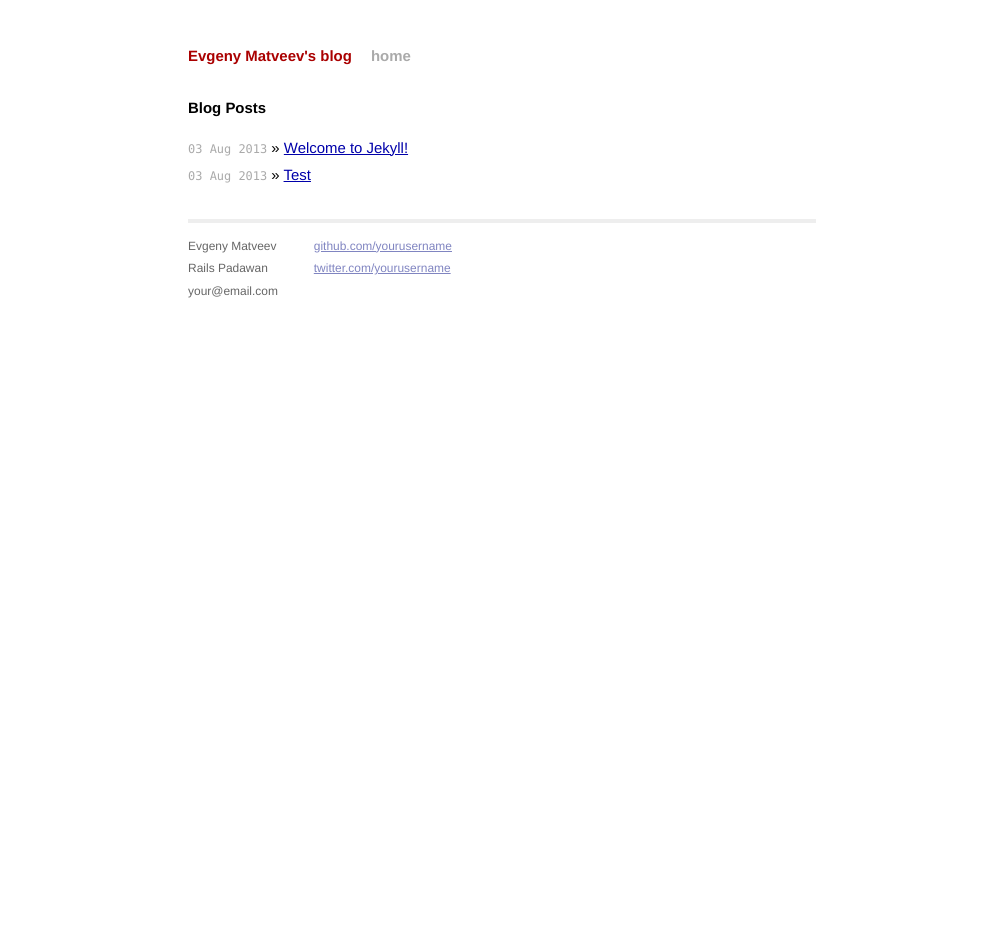
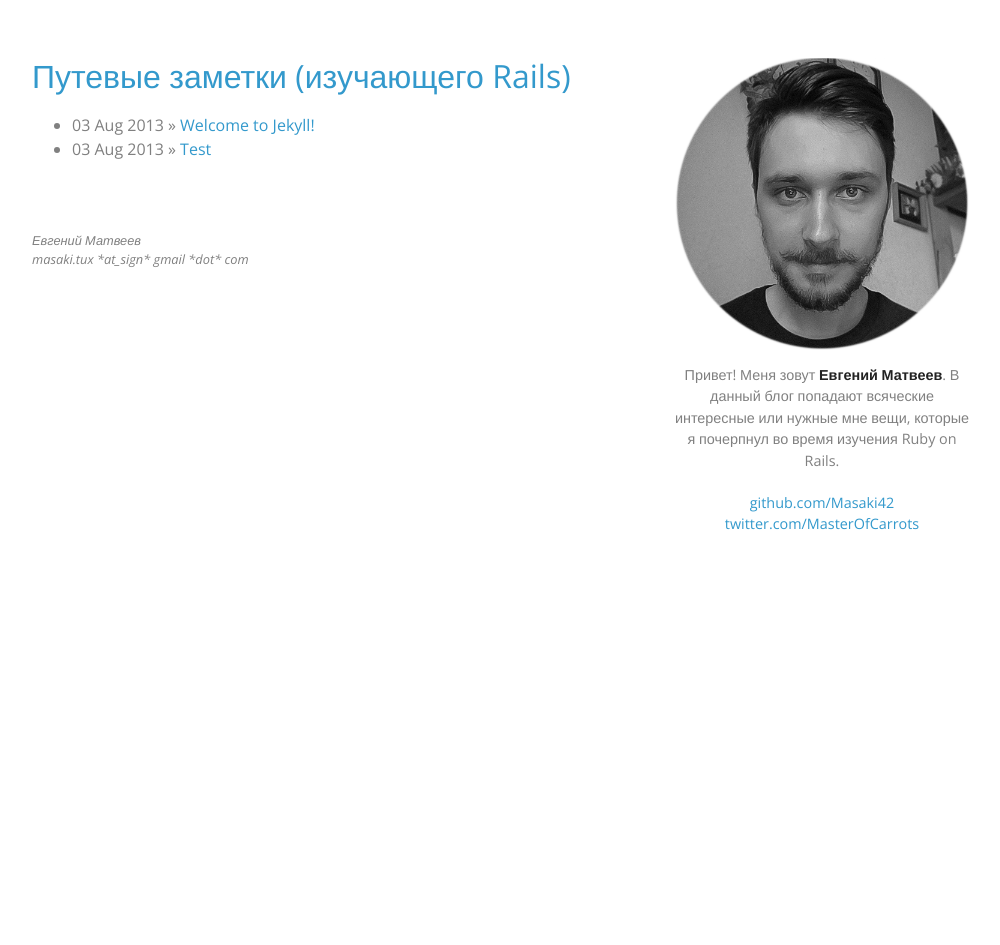
Before and after one commit to Masaki42/Masaki42.github.io, a Jekyll site: the page built from index.html, in a window 1280 px wide. Shown: the whole page, without its empty margins (138-1138 px from the left). Built offline with Jekyll 4.4.1, drawn with Linux system fonts in a browser that asks for light colours; Markdown is read by kramdown in place of the engine named in the settings; after the commit the page ends 900 px from its top, so only the background shows below that.

Commit message:
Add style

```diff
--- a/_config.yml
+++ b/_config.yml
@@ -1,6 +1,6 @@
 auto: true
 server: true
 lsi: false
-name: Evgeny Matveev's blog
+name: Путевые заметки (изучающего Rails)
 markdown: redcarpet
 pygments: true
--- a/_layouts/default.html
+++ b/_layouts/default.html
@@ -15,31 +15,27 @@
     </head>
     <body>
 
-        <div class="container">
-          <div class="site">
-            <div class="header">
-              <h1 class="title"><a href="/">{{ site.name }}</a></h1>
-              <a class="extra" href="/">home</a>
-            </div>
-
+        <div class="wrapper">
+            <header>
+              <img src="/assets/images/me.png">
+              <p>
+                Привет! Меня зовут <strong>Евгений Матвеев</strong>. В данный блог попадают всяческие интересные или нужные мне вещи, которые я почерпнул во время изучения Ruby on Rails.
+              </p>
+              <p>
+                  <a href="http://github.com/Masaki42/">github.com/Masaki42</a><br />
+                  <a href="http://twitter.com/MasterOfCarrots/">twitter.com/MasterOfCarrots</a><br />
+              </p>
+            </header>
+            <section>
+                <h1 class="title"><a href="/">{{ site.name }}</a></h1>
                 {{ content }}
-
-            <div class="footer">
-              <div class="contact">
+            </section>
+            <footer>
                 <p>
-                  Evgeny Matveev<br />
-                  Rails Padawan<br />
-                  your@email.com
+                  Евгений Матвеев<br />
+                  masaki.tux *at_sign* gmail *dot* com
                 </p>
-              </div>
-              <div class="contact">
-                <p>
-                  <a href="http://github.com/yourusername/">github.com/yourusername</a><br />
-                  <a href="http://twitter.com/yourusername/">twitter.com/yourusername</a><br />
-                </p>
-              </div>
-            </div>
-          </div>
+            </footer>
         </div> <!-- /container -->
 
     </body>
--- a/css/main.css
+++ b/css/main.css
@@ -1,160 +1,218 @@
-/*****************************************************************************/
-/*
-/* Common
-/*
-/*****************************************************************************/
+@import url(https://fonts.googleapis.com/css?family=Open+Sans:300italic,700italic,300,700&subset=latin,cyrillic);
 
-/* Global Reset */
-* {
-  margin: 0;
-  padding: 0;
-}
-
-html, body { height: 100%; }
+/* Basic staff */
 
 body {
-  background-color: #FFF;
-  font: 13.34px Helvetica, Arial, sans-serif;
-  font-size: small;
-  text-align: center;
+  padding:50px;
+  font:100%/1.5 "Open Sans", "Helvetica Neue", Helvetica, Arial, sans-serif;
+  color:#808080;
+  font-weight:300;
 }
 
 h1, h2, h3, h4, h5, h6 {
-  font-size: 100%; }
-
-h1 { margin-bottom: 1em; }
-p { margin: 1em 0; }
-
-a         { color: #00a; }
-a:hover   { color: #000; }
-a:visited { color: #a0a; }
-
-/*****************************************************************************/
-/*
-/* Home
-/*
-/*****************************************************************************/
-ul.posts {
-  list-style-type: none;
-  margin-bottom: 2em;
+  color:#222;
+  margin:0 0 20px;
 }
 
-ul.posts li {
-  line-height: 1.75em;
+p, ul, ol, table, pre, dl {
+  margin:0 0 20px;
 }
 
-ul.posts span {
-  color: #aaa;
-  font-family: Monaco, "Courier New", monospace;
-  font-size: 80%;
+h1, h2, h3 {
+  line-height:1.1;
 }
 
-/*****************************************************************************/
-/*
-/* Site
-/*
-/*****************************************************************************/
-
-.site {
-  font-size: 115%;
-  text-align: justify;
-  width: 42em;
-  margin: 3em auto 2em;
-  line-height: 1.5em;
+h1 {
+  font-size:200%;
 }
 
-.site .header a {
-  font-weight: bold;
-  text-decoration: none;
+h2 {
+  color:#393939;
 }
 
-.site .header h1.title {
-  display: inline-block;
-  margin-bottom: 2em;
+h3, h4, h5, h6 {
+  color:#494949;
 }
 
-.site .header h1.title a {
-  color: #a00;
+a {
+  color:#39c;
+  font-weight:400;
+  text-decoration:none;
 }
 
-.site .header h1.title a:hover {
-  color: #000;
+a:hover {
+  color:#069;
 }
 
-.site .header a.extra {
-  color: #aaa;
-  margin-left: 1em;
+a small {
+  font-size:80%;
+  color:#777;
+  margin-top:-0.6em;
+  display:block;
 }
 
-.site .header a.extra:hover {
-  color: #000;
+a:hover small {
+  color:#777;
 }
 
-.site .meta {
-  color: #aaa;
+blockquote {
+  border-left:1px solid #e5e5e5;
+  margin:0;
+  padding:0 0 0 20px;
+  font-style:italic;
 }
 
-.site .footer {
-  font-size: 80%;
-  color: #666;
-  border-top: 4px solid #eee;
-  margin-top: 2em;
-  overflow: hidden;
+code, pre {
+  font-family:Monaco, Bitstream Vera Sans Mono, Lucida Console, Terminal;
+  color:#333;
+  font-size:100%;
 }
 
-.site .footer .contact {
-  float: left;
-  margin-right: 3em;
+pre {
+  padding:8px 15px;
+  background: #f8f8f8;
+  border-radius:5px;
+  border:1px solid #e5e5e5;
+  overflow-x: auto;
 }
 
-.site .footer .contact a {
-  color: #8085C1;
+table {
+  width:100%;
+  border-collapse:collapse;
 }
 
-.site .footer .rss {
-  margin-top: 1.1em;
-  margin-right: -.2em;
-  float: right;
+th, td {
+  text-align:left;
+  padding:5px 10px;
+  border-bottom:1px solid #e5e5e5;
 }
 
-.site .footer .rss img {
-  border: 0;
+dt {
+  color:#444;
+  font-weight:700;
 }
 
-/*****************************************************************************/
-/*
-/* Posts
-/*
-/*****************************************************************************/
-
-/* standard */
-.post pre {
-  border: 1px solid #ddd;
-  background-color: #eef;
-  padding: 0 .4em;
+th {
+  color:#444;
 }
 
-.post ul, .post ol {
-  margin-left: 1.35em;
+img {
+  max-width:100%;
 }
 
-.post code {
-  border: 1px solid #ddd;
-  background-color: #eef;
-  padding: 0 .2em;
+strong {
+  color:#222;
+  font-weight:700;
 }
 
-.post pre code {
-  border: none;
+small {
+  font-size:11px;
 }
 
-/* terminal */
-.post pre.terminal {
-  border: 1px solid #000;
-  background-color: #333;
-  color: #FFF;
+hr {
+  border:0;
+  background:#e5e5e5;
+  height:1px;
+  margin:0 0 20px;
 }
 
-.post pre.terminal code {
-  background-color: #333;
+/* Structure */
+
+.wrapper {
+  width:940px;
+  margin:0 auto;
 }
+
+header {
+  width:300px;
+  float:right;
+  text-align: center;
+  font-size: 90%;
+}
+
+section {
+  width:560px;
+  float:left;
+  padding-bottom:50px;
+}
+
+footer {
+  width:300px;
+  position: static;
+  bottom: 50px;
+  font-size: 80%;
+  font-style: italic;
+}
+
+/* Misc. devices */
+
+@media print, screen and (max-width: 960px) {
+
+  div.wrapper {
+    width:auto;
+    margin:0;
+  }
+
+  header, section, footer {
+    float:none;
+    position:static;
+    width:auto;
+  }
+
+  header {
+    padding-left:320px;
+  }
+
+  section {
+    border:1px solid #e5e5e5;
+    border-width:1px 0;
+    padding:20px 0;
+    margin:0 0 20px;
+  }
+
+  header a small {
+    display:inline;
+  }
+
+  header ul {
+    position:absolute;
+    right:50px;
+    top:52px;
+  }
+}
+
+@media print, screen and (max-width: 720px) {
+  body {
+    word-wrap:break-word;
+  }
+
+  header {
+    padding:0;
+  }
+
+  header ul, header p.view {
+    position:static;
+  }
+
+  pre, code {
+    word-wrap:normal;
+  }
+}
+
+@media print, screen and (max-width: 480px) {
+  body {
+    padding:15px;
+  }
+
+  header ul {
+    display:none;
+  }
+}
+
+@media print {
+  body {
+    padding:0.4in;
+    font-size:12pt;
+    color:#444;
+  }
+}
--- a/index.html
+++ b/index.html
@@ -1,13 +1,10 @@
 ---
 layout: default
-title: Your New Jekyll Site
+title: Путевые заметки (изучающего Rails)
 ---
 
-<div id="home">
-  <h1>Blog Posts</h1>
-  <ul class="posts">
+  <ul>
     {% for post in site.posts %}
       <li><span>{{ post.date | date_to_string }}</span> &raquo; <a href="{{ post.url }}">{{ post.title }}</a></li>
     {% endfor %}
   </ul>
-</div>
```
Also changed, not shown: _posts/2013-08-03-test.md (+6 -0 lines), assets/images/me.png (added).
